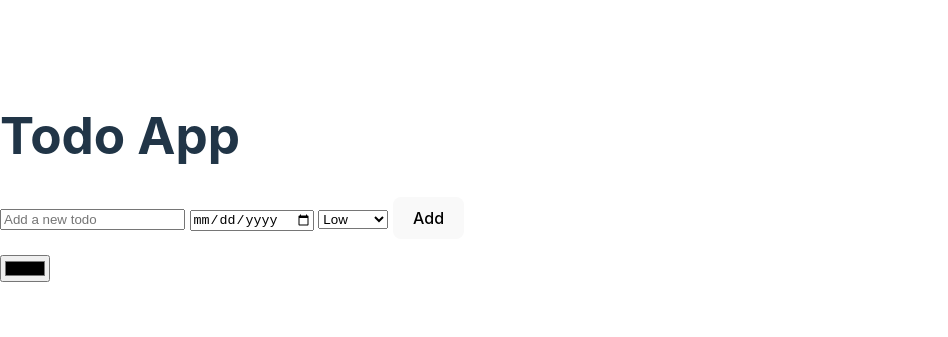
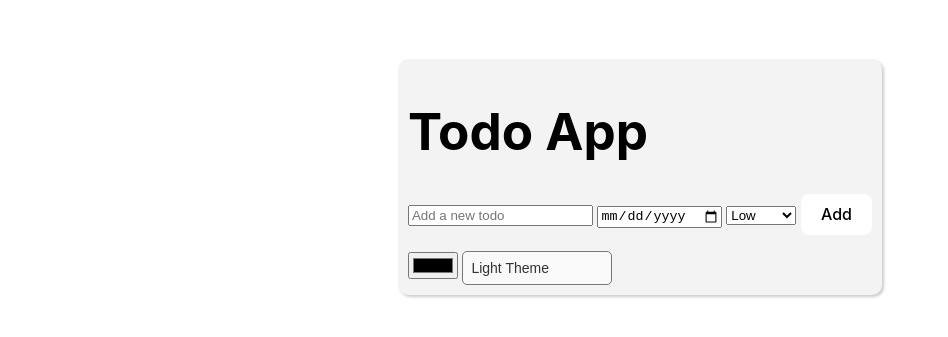
Before and after one commit to sofi696c/BDE-exam-projekt, a website built with Vite: page index.html in a window 1280 px wide. Shown: the part 223-560 px from the top of the page, without its empty margins (0-948 px from the left). Built offline with nearby package versions, Linux system fonts and the light colour scheme.

Commit message:
Theme selector added

```diff
--- a/index.html
+++ b/index.html
@@ -31,6 +31,14 @@
 
       <!-- Color picker for background color -->
       <input type="color" id="colorPicker" />
+
+      <!-- Theme selector -->
+      <select id="themeSelector">
+        <option value="light">Light Theme</option>
+        <option value="dark">Dark Theme</option>
+      </select>
+
+
     </div>
     <script type="module" src="/src/main.ts"></script>
   </body>
--- a/src/main.ts
+++ b/src/main.ts
@@ -149,3 +149,34 @@ const changeBackgroundColor = (color: string): void => {
 document.addEventListener('DOMContentLoaded', () => {
   initializeColorPicker();
 });
+
+
+
+// theme selector
+const initializeThemeSelector = (): void => {
+  const themeSelector = document.getElementById('themeSelector') as HTMLSelectElement;
+
+  if (themeSelector) {
+    // Indlæs det gemte tema eller sæt standardtema til "light"
+    const savedTheme = localStorage.getItem('theme') || 'light';
+    document.body.setAttribute('data-theme', savedTheme);
+    themeSelector.value = savedTheme;
+
+    // Event listener for at skifte tema
+    themeSelector.addEventListener('change', (event: Event) => {
+      const target = event.target as HTMLSelectElement;
+      changeTheme(target.value);
+    });
+  } else {
+    console.error('Theme selector not found');
+  }
+};
+
+const changeTheme = (theme: string): void => {
+  document.body.setAttribute('data-theme', theme);
+  localStorage.setItem('theme', theme); // Gemmer brugerens tema-præference
+};
+
+document.addEventListener('DOMContentLoaded', () => {
+  initializeThemeSelector();
+});
--- a/src/style.css
+++ b/src/style.css
@@ -28,6 +28,14 @@ body {
   place-items: center;
   min-width: 320px;
   min-height: 100vh;
+  justify-content: center;
+}
+.container{
+  background-color: rgb(243, 243, 243);
+  padding: 10px;
+  border-radius: 10px;
+  box-shadow: 2px 2px 3px rgba(0, 0, 0, 0.2);
+
 }
 
 h1 {
@@ -91,7 +99,7 @@ button:focus-visible {
     color: #747bff;
   }
   button {
-    background-color: #f9f9f9;
+    background-color: #ffffff;
   }
 }
 
@@ -110,3 +118,48 @@ button:focus-visible {
   font-size: 0.8em;
   color: rgb(47, 45, 45);
 }
+
+/* Style for themeSelector */
+#themeSelector {
+  width: 150px;
+  padding: 8px;
+  font-size: 14px;
+  font-family: Arial, sans-serif;
+  border-radius: 5px;
+  background-color: #f9f9f9;
+  color: #333;
+  appearance: none;
+  cursor: pointer;
+  transition: background-color 0.3s, border-color 0.3s;
+}
+
+/* Style for hover effect */
+#themeSelector:hover {
+  background-color: #eaeaea;
+  border-color: #aaa;
+}
+
+/* Style for focus effect */
+#themeSelector:focus {
+  outline: none;
+  border-color: #007bff;
+  box-shadow: 0 0 5px rgba(0, 123, 255, 0.5);
+}
+
+/* Style for dark theme */
+body[data-theme="dark"] #themeSelector {
+  background-color: #333;
+  color: #f9f9f9;
+  border-color: #555;
+}
+
+body[data-theme="light"] {
+  background-color: #ffffff;
+  color: #000000;
+}
+
+/* Mørk tema */
+body[data-theme="dark"] {
+  background-color: #121212;
+  color: #ffffff;
+}
```
Also changed, not shown: test/todo-app.js (+6 -0 lines).
